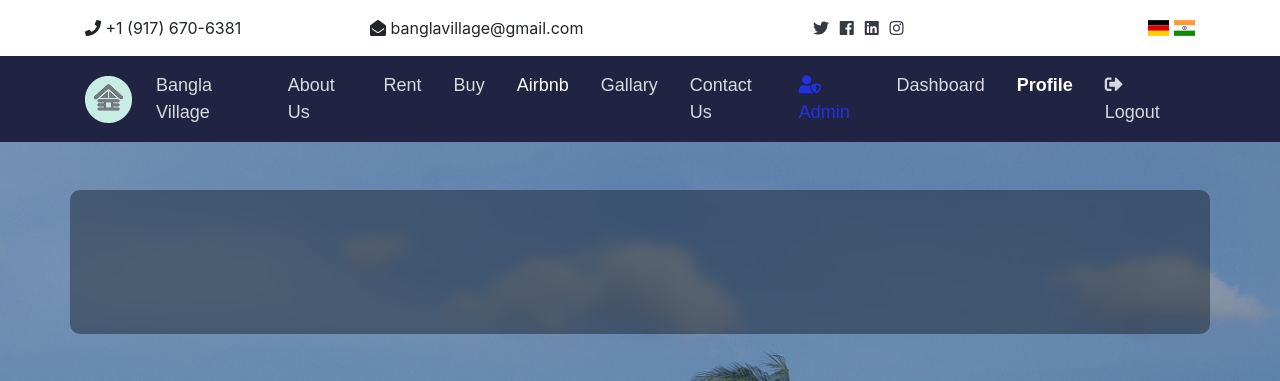
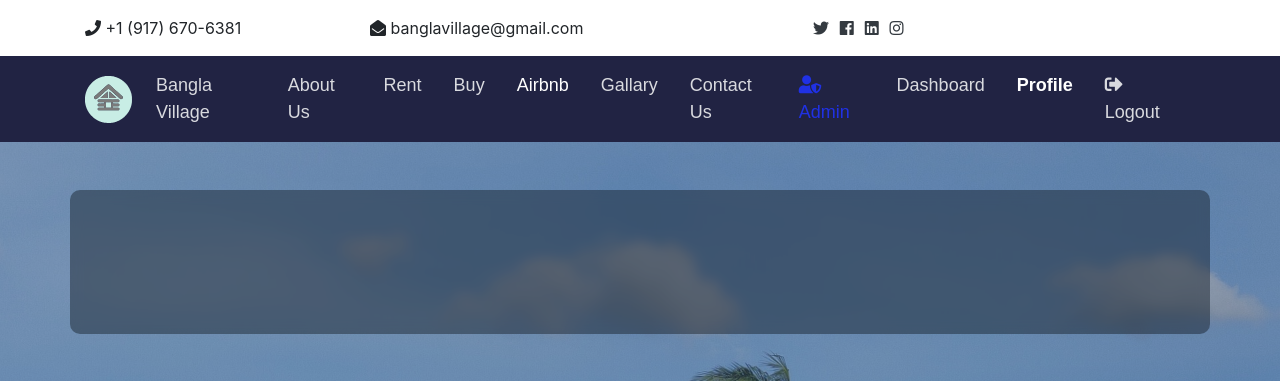
Before and after one commit to inteliko/Django-real-estate, a Django app: page /en/accounts/profile/address in a window 1280 px wide. Shown: the top 381 px of the page. Run offline with Django 3.2, Linux system fonts and the light colour scheme; a user stored in the database is signed in; some libraries are stand-ins or nearby versions.

Commit message:
little change

```diff
--- a/Django-RealEstate/templates/core/partials/_topbar.html
+++ b/Django-RealEstate/templates/core/partials/_topbar.html
@@ -44,7 +44,6 @@
 
           <a href="#{{ language.code }}" onclick="set_language('{{ language.code }}')" {% if classes.a_class != '' %}
             class="{{ classes.a_class }}" {% endif %} title="{{ language.name_local }}">
-            <span class="flag-icon flag-icon-{{ language.code }} {{ icon_class }}"></span>
           </a>
           {% endfor %}
 
```
